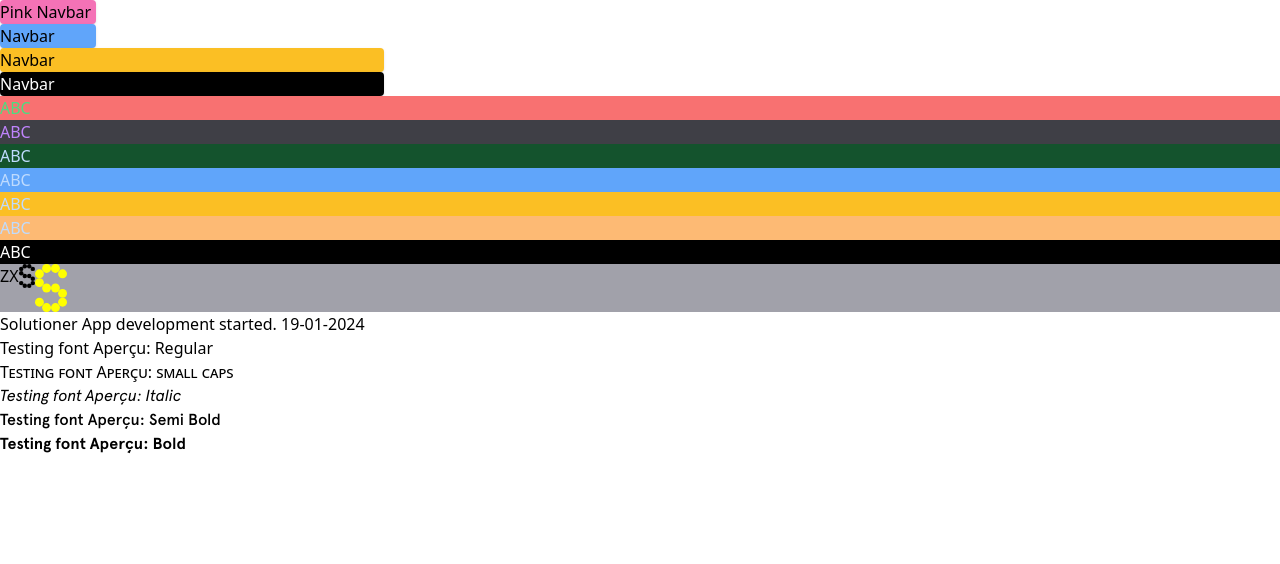
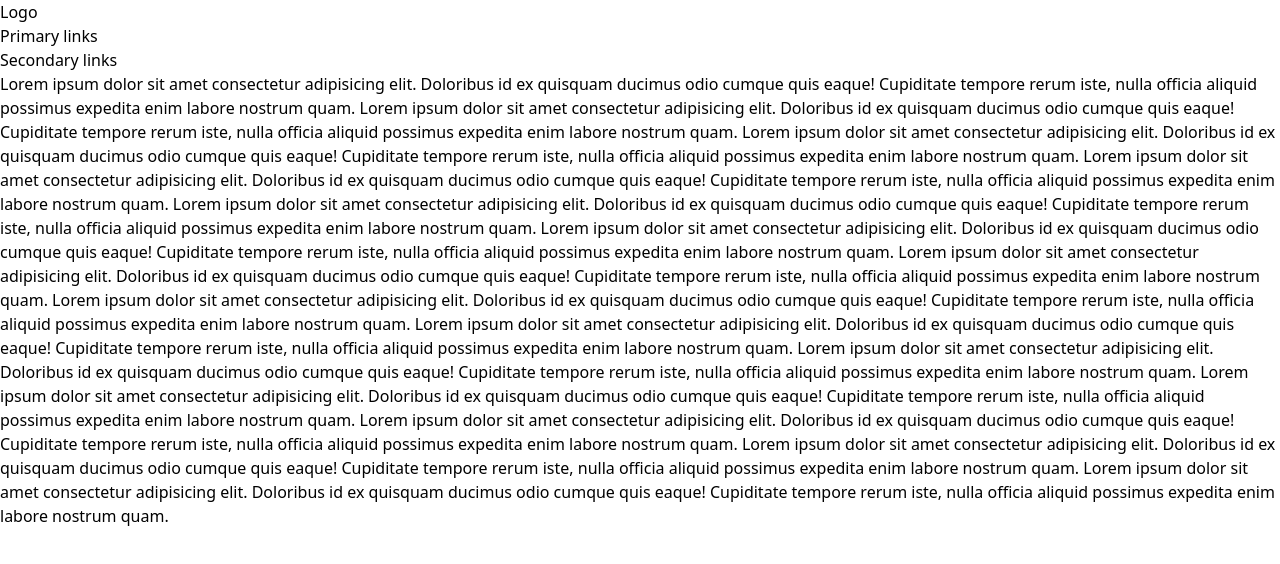
Before and after one commit to NVR-2023/45-Solutioner-2.0, a Next.js app: page / in a window 1280 px wide. Shown: the top 564 px of the page. Built offline with nearby package versions, Linux system fonts and the light colour scheme.

Commit message:
Structured changes  to Navbar

```diff
--- a/src/app/page.tsx
+++ b/src/app/page.tsx
@@ -1,12 +1,49 @@
-import ABC from "@/components/unique/abc";
-import LogoIcon from "@/sections/navbar/logoicon";
-import Navbar
- from "@/sections/navbar/navbar";
+import Navbar from "@/sections/navbar/navbar";
 export default function Home() {
   return (
     <main className="">
-      <Navbar/>
-      <ABC />
+          <Navbar />
+
+      <div className="z-40">
+        Lorem ipsum dolor sit amet consectetur adipisicing elit. Doloribus id ex quisquam ducimus
+        odio cumque quis eaque! Cupiditate tempore rerum iste, nulla officia aliquid possimus
+        expedita enim labore nostrum quam. Lorem ipsum dolor sit amet consectetur adipisicing elit.
+        Doloribus id ex quisquam ducimus odio cumque quis eaque! Cupiditate tempore rerum iste,
+        nulla officia aliquid possimus expedita enim labore nostrum quam. Lorem ipsum dolor sit amet
+        consectetur adipisicing elit. Doloribus id ex quisquam ducimus odio cumque quis eaque!
+        Cupiditate tempore rerum iste, nulla officia aliquid possimus expedita enim labore nostrum
+        quam. Lorem ipsum dolor sit amet consectetur adipisicing elit. Doloribus id ex quisquam
+        ducimus odio cumque quis eaque! Cupiditate tempore rerum iste, nulla officia aliquid
+        possimus expedita enim labore nostrum quam. Lorem ipsum dolor sit amet consectetur
+        adipisicing elit. Doloribus id ex quisquam ducimus odio cumque quis eaque! Cupiditate
+        tempore rerum iste, nulla officia aliquid possimus expedita enim labore nostrum quam. Lorem
+        ipsum dolor sit amet consectetur adipisicing elit. Doloribus id ex quisquam ducimus odio
+        cumque quis eaque! Cupiditate tempore rerum iste, nulla officia aliquid possimus expedita
+        enim labore nostrum quam. Lorem ipsum dolor sit amet consectetur adipisicing elit. Doloribus
+        id ex quisquam ducimus odio cumque quis eaque! Cupiditate tempore rerum iste, nulla officia
+        aliquid possimus expedita enim labore nostrum quam. Lorem ipsum dolor sit amet consectetur
+        adipisicing elit. Doloribus id ex quisquam ducimus odio cumque quis eaque! Cupiditate
+        tempore rerum iste, nulla officia aliquid possimus expedita enim labore nostrum quam. Lorem
+        ipsum dolor sit amet consectetur adipisicing elit. Doloribus id ex quisquam ducimus odio
+        cumque quis eaque! Cupiditate tempore rerum iste, nulla officia aliquid possimus expedita
+        enim labore nostrum quam. Lorem ipsum dolor sit amet consectetur adipisicing elit. Doloribus
+        id ex quisquam ducimus odio cumque quis eaque! Cupiditate tempore rerum iste, nulla officia
+        aliquid possimus expedita enim labore nostrum quam. Lorem ipsum dolor sit amet consectetur
+        adipisicing elit. Doloribus id ex quisquam ducimus odio cumque quis eaque! Cupiditate
+        tempore rerum iste, nulla officia aliquid possimus expedita enim labore nostrum quam. Lorem
+        ipsum dolor sit amet consectetur adipisicing elit. Doloribus id ex quisquam ducimus odio
+        cumque quis eaque! Cupiditate tempore rerum iste, nulla officia aliquid possimus expedita
+        enim labore nostrum quam. Lorem ipsum dolor sit amet consectetur adipisicing elit. Doloribus
+        id ex quisquam ducimus odio cumque quis eaque! Cupiditate tempore rerum iste, nulla officia
+        aliquid possimus expedita enim labore nostrum quam. Lorem ipsum dolor sit amet consectetur
+        adipisicing elit. Doloribus id ex quisquam ducimus odio cumque quis eaque! Cupiditate
+        tempore rerum iste, nulla officia aliquid possimus expedita enim labore nostrum quam.
+      </div>
+    </main>
+  );
+}
+
+/*       <ABC />
       <div className="bg-zinc-400 flex">
         <span>ZX</span>
         <span><LogoIcon /></span>
@@ -19,7 +56,4 @@ export default function Home() {
       </p>
       <p className="font-aperçu italic">Testing font Aperçu: Italic</p>
       <p className="font-aperçu font-semibold	">Testing font Aperçu: Semi Bold</p>
-      <p className="font-aperçu font-bold ">Testing font Aperçu: Bold</p>
-    </main>
-  );
-}
+      <p className="font-aperçu font-bold ">Testing font Aperçu: Bold</p> */
--- a/src/sections/navbar/navbar.tsx
+++ b/src/sections/navbar/navbar.tsx
@@ -2,20 +2,17 @@ import React, { FC } from "react";
 
 const Navbar: FC = () => {
   return (
-    <nav>
-      <div className="w-24 bg-pink-400 shadow rounded">
-        <p>Pink Navbar</p>
-      </div>
-      <div className="w-24 bg-blue-400 shadow rounded">
-        <p>Navbar</p>
-      </div>
-      <div className="w-96 bg-amber-400 shadow rounded">
-        <p>Navbar</p>
-      </div>
-      <div className="w-96 bg-black text-white shadow rounded">
-        <p>Navbar</p>
-      </div>
-    </nav>
+    <header>
+      <nav className="relative z-[999]">
+        <div className="">
+          <div className="">
+            <div>Logo</div>
+            <div>Primary links</div>
+            <div>Secondary links</div>
+          </div>
+        </div>
+      </nav>
+    </header>
   );
 };
 
```
